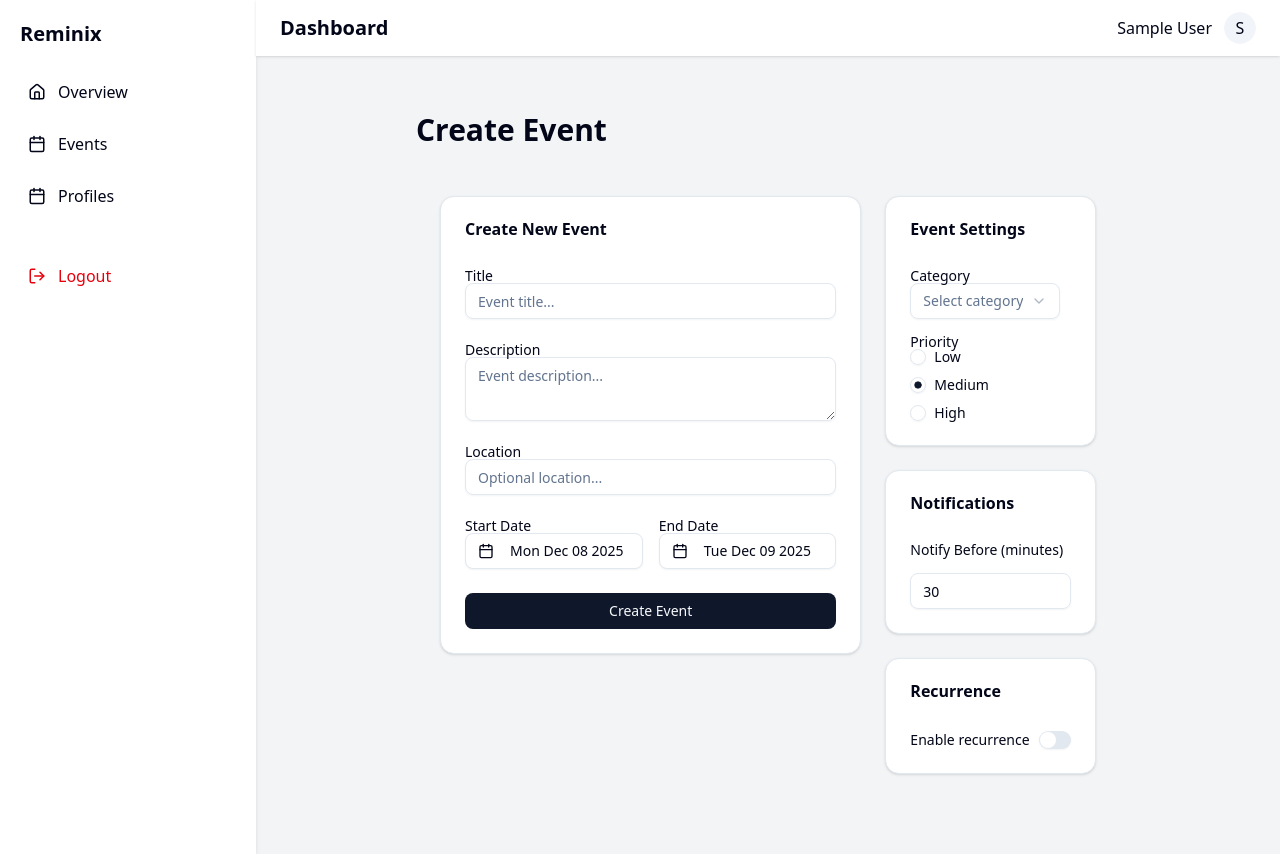
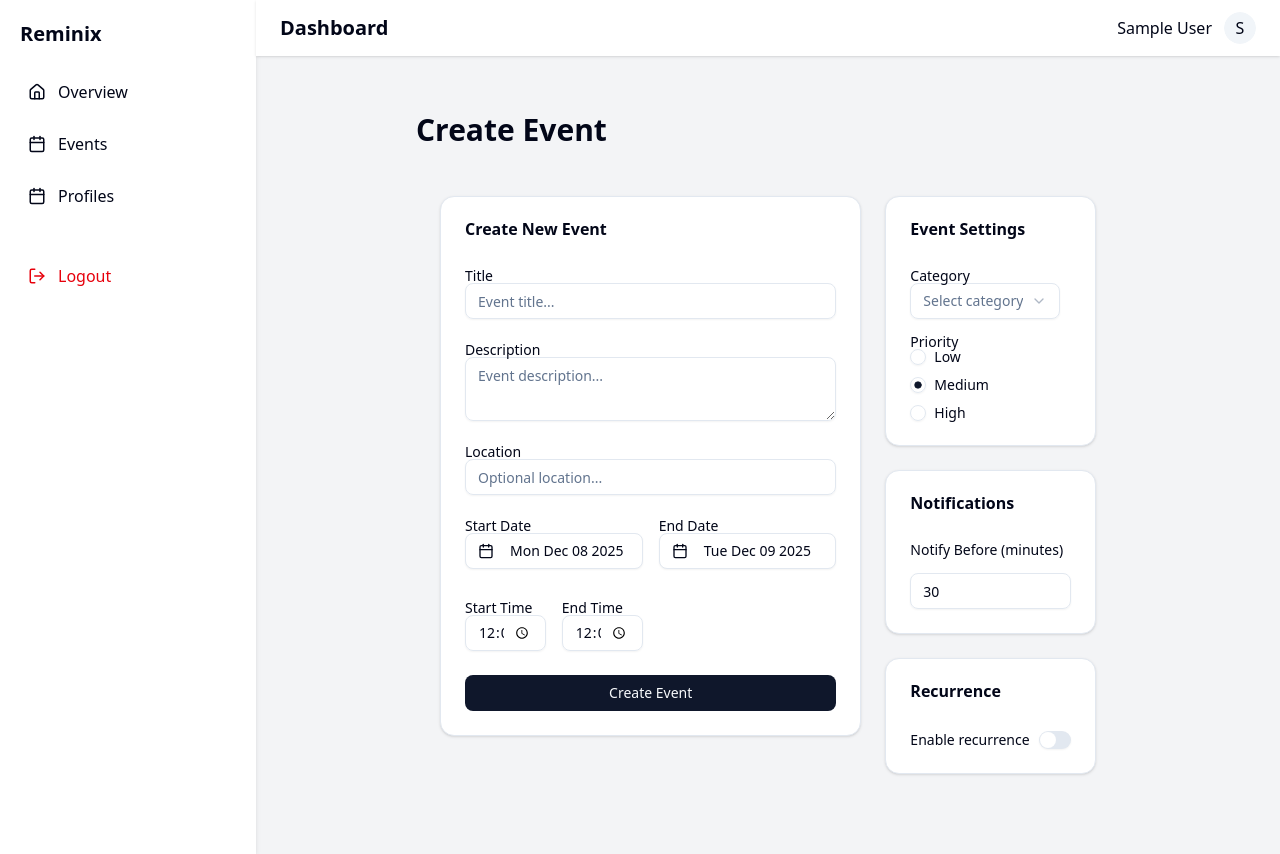
Before and after one commit to Sora1919/reminix, a Next.js app: page /events/create in a window 1280 px wide. Built offline with nearby package versions, Linux system fonts and the light colour scheme; no server answers; sample sign-in values are in the browser's storage.

Commit message:
Create event function successful

```diff
--- a/src/app/layout.tsx
+++ b/src/app/layout.tsx
@@ -2,6 +2,7 @@ import type { Metadata } from "next";
 import { Geist, Geist_Mono } from "next/font/google";
 import "./globals.css";
 import Providers from "./providers";
+import { Toaster } from "sonner";
 
 const geistSans = Geist({
   variable: "--font-geist-sans",
@@ -22,7 +23,10 @@ export default function RootLayout({ children }: { children: React.ReactNode })
     return (
         <html lang="en">
             <body>
-                <Providers>{children}</Providers>
+                <Providers>
+                    {children}
+                    <Toaster />
+                </Providers>
             </body>
         </html>
     );
--- a/src/components/events/EventForm.tsx
+++ b/src/components/events/EventForm.tsx
@@ -16,10 +16,14 @@ import { Label } from "@/components/ui/label";
 import {CalendarIcon, Loader2} from "lucide-react";
 import { useSession } from "next-auth/react";
 import { useRouter } from "next/navigation";
+import {toast} from "sonner";
 
 export default function CreateEventPage() {
     const [startDate, setStartDate] = useState<Date | undefined>(new Date());
     const [endDate, setEndDate] = useState<Date | undefined>(addDays(new Date(), 1));
+    const [startTime, setStartTime] = useState("12:00");
+    const [endTime, setEndTime] = useState("12:00");
+
 
     const [categoryId, setCategoryId] = useState<number | null>(null);
     const [priority, setPriority] = useState("MEDIUM");
@@ -45,15 +49,32 @@ export default function CreateEventPage() {
         return null;
     }
 
+    function combineDateTime(date: Date | undefined, time: string) {
+        if (!date || !time) return null;
+
+        const [hours, minutes] = time.split(":").map(Number);
+
+        const combined = new Date(date);
+        combined.setHours(hours);
+        combined.setMinutes(minutes);
+        combined.setSeconds(0);
+
+        return combined;
+    }
+
+
     async function handleSubmit(e: any) {
         e.preventDefault();
+
+        const finalStart = combineDateTime(startDate, startTime);
+        const finalEnd = combineDateTime(endDate, endTime);
 
         const data = {
             title: e.target.title.value,
             description: e.target.description.value,
             location: e.target.location.value,
-            startDate,
-            endDate,
+            startDate: finalStart,
+            endDate : endDate,
             priority,
             categoryId,
             notifyBefore,
@@ -77,8 +98,14 @@ export default function CreateEventPage() {
         });
 
 
-        if (res.ok) alert("Event created successfully!");
-        else alert("Error creating event");
+
+
+        if (res.ok) toast("Event created successfully.", {
+            description: "Event created",
+        });
+        else toast("Event created failed", {
+            description: "Error creating event",
+        })
     }
 
     return (
@@ -151,6 +178,30 @@ export default function CreateEventPage() {
                                         </PopoverContent>
                                     </Popover>
                                 </div>
+
+                                {/* TIME PICKERS */}
+                                <div className="grid grid-cols-2 gap-4 mt-4">
+                                    <div>
+                                        <Label>Start Time</Label>
+                                        <Input
+                                            type="time"
+                                            value={startTime}
+                                            onChange={(e) => setStartTime(e.target.value)}
+                                            required
+                                        />
+                                    </div>
+
+                                    <div>
+                                        <Label>End Time</Label>
+                                        <Input
+                                            type="time"
+                                            value={endTime}
+                                            onChange={(e) => setEndTime(e.target.value)}
+                                            required
+                                        />
+                                    </div>
+                                </div>
+
                             </div>
 
                             {/* Submit */}
```
